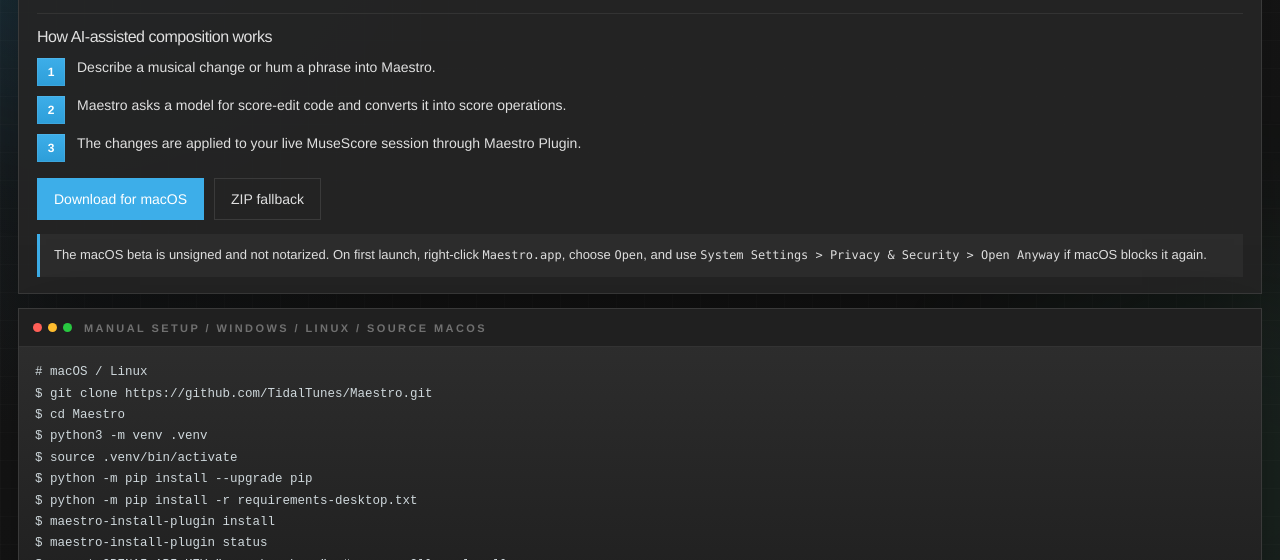
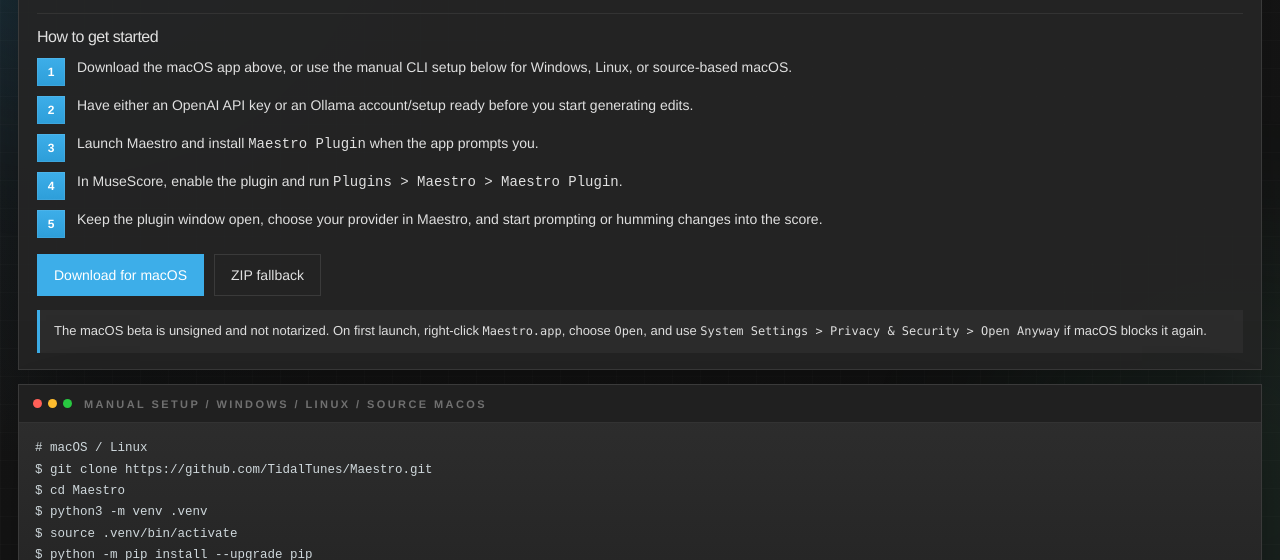
Before and after one commit to TidalTunes/Maestro, a plain HTML site: page site/index.html in a window 1280 px wide. Shown: the part 240-800 px from the top of the page. Drawn offline with Linux system fonts and the light colour scheme.

Commit message:
Clarify provider setup in docs

```diff
--- a/site/index.html
+++ b/site/index.html
@@ -29,19 +29,27 @@
             </div>
 
             <div class="how-it-works">
-              <h2>How AI-assisted composition works</h2>
+              <h2>How to get started</h2>
               <ol class="step-list">
                 <li>
                   <span class="step-number">1</span>
-                  <p>Describe a musical change or hum a phrase into Maestro.</p>
+                  <p>Download the macOS app above, or use the manual CLI setup below for Windows, Linux, or source-based macOS.</p>
                 </li>
                 <li>
                   <span class="step-number">2</span>
-                  <p>Maestro asks a model for score-edit code and converts it into score operations.</p>
+                  <p>Have either an OpenAI API key or an Ollama account/setup ready before you start generating edits.</p>
                 </li>
                 <li>
                   <span class="step-number">3</span>
-                  <p>The changes are applied to your live MuseScore session through Maestro Plugin.</p>
+                  <p>Launch Maestro and install <code>Maestro Plugin</code> when the app prompts you.</p>
+                </li>
+                <li>
+                  <span class="step-number">4</span>
+                  <p>In MuseScore, enable the plugin and run <code>Plugins &gt; Maestro &gt; Maestro Plugin</code>.</p>
+                </li>
+                <li>
+                  <span class="step-number">5</span>
+                  <p>Keep the plugin window open, choose your provider in Maestro, and start prompting or humming changes into the score.</p>
                 </li>
               </ol>
             </div>
@@ -85,13 +93,15 @@
 $ source .venv/bin/activate
 $ python -m pip install --upgrade pip
 $ python -m pip install -r requirements-desktop.txt
+$ # have either an OpenAI API key or an Ollama account/setup ready
 $ maestro-install-plugin install
 $ maestro-install-plugin status
-$ export OPENAI_API_KEY="your-key-here"  # or run Ollama locally
+$ export OPENAI_API_KEY="your-key-here"  # or prepare Ollama instead
 $ python maestro_gui.py</code></pre>
 
             <div class="terminal-notes">
               <p><span>Plugin:</span> Enable <code>Maestro Plugin</code> in MuseScore, then run <code>Plugins &gt; Maestro &gt; Maestro Plugin</code>.</p>
+              <p><span>Provider:</span> You currently need either an OpenAI API key or an Ollama account/setup.</p>
               <p><span>Windows:</span> Use <code>py -3 -m venv .venv</code>, <code>.venv\Scripts\Activate.ps1</code>, and <code>$env:OPENAI_API_KEY="..."</code>.</p>
               <p><span>Full guide:</span> <a href="https://github.com/TidalTunes/Maestro/blob/main/README.md">README.md</a></p>
             </div>
```
Also changed, not shown: 1 other file.
